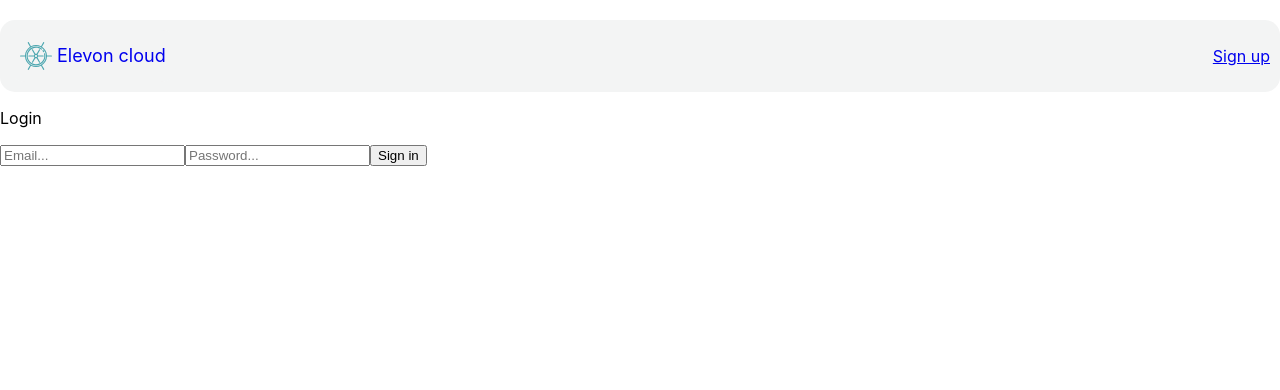
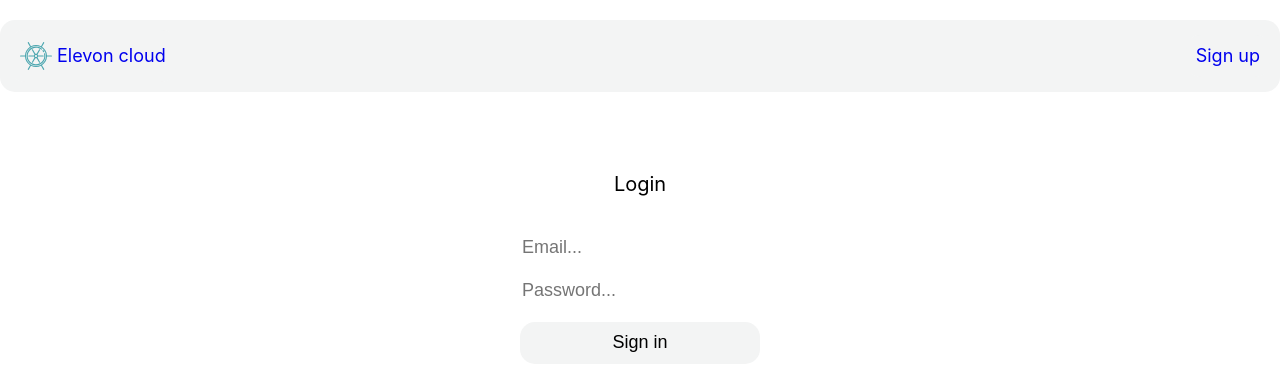
Before and after one commit to omarcompany/elevon-cloud-client, a React (Create React App) app: page /signin in a window 1280 px wide. Shown: the top 390 px of the page. Built offline with nearby package versions, Linux system fonts and the light colour scheme; no server answers.

Commit message:
Fix: make login form to be column

```diff
--- a/public/css/index.css
+++ b/public/css/index.css
@@ -287,3 +287,28 @@
 
   font-size: 20px;
 }
+
+.auth__form {
+  display: flex;
+  justify-content: center;
+  flex-direction: column;
+
+  width: 240px;
+
+  margin: auto;
+  margin-top: 60px;
+  row-gap: 20px;
+
+  text-align: center;
+}
+
+.auth__form__header {
+  font-size: 20px;
+}
+
+.auth__form__input {
+  width: 100%;
+  border: none;
+  font-size: 18px;
+  outline-style: none;
+}
--- a/src/components/auth/auth.tsx
+++ b/src/components/auth/auth.tsx
@@ -90,7 +90,7 @@ export const Auth = ({
         />
       </AuthFormLabel>
       <AuthFormInput
-        className="auth__form__submit"
+        className="auth__form__submit button"
         type="submit"
         id="submit"
         name="auth__form__submit"
--- a/src/pages/login/components/login-navbar.tsx
+++ b/src/pages/login/components/login-navbar.tsx
@@ -8,7 +8,7 @@ export const LoginNavbar = (): JSX.Element => {
     <Navbar>
       <div className="navbar__auth">
         <Link
-          className="navbar__auth__link"
+          className="navbar__auth__link link button"
           to={AppRoute.Registration}
           rel="noopener noreferrer"
         >
--- a/src/services/api.ts
+++ b/src/services/api.ts
@@ -2,7 +2,7 @@ import axios, { AxiosInstance, AxiosRequestConfig } from 'axios';
 
 import { BACKEND_URL } from '../const';
 import { getToken, saveToken } from './token';
-import { getTokenWithType } from '../utils/utils';
+import { getTokenWithType } from '../utils/getTokenWithType';
 import { IActivatedUserServer } from '../interfaces';
 import { adaptActivatedtUserToClient } from '../adapter';
 
```
